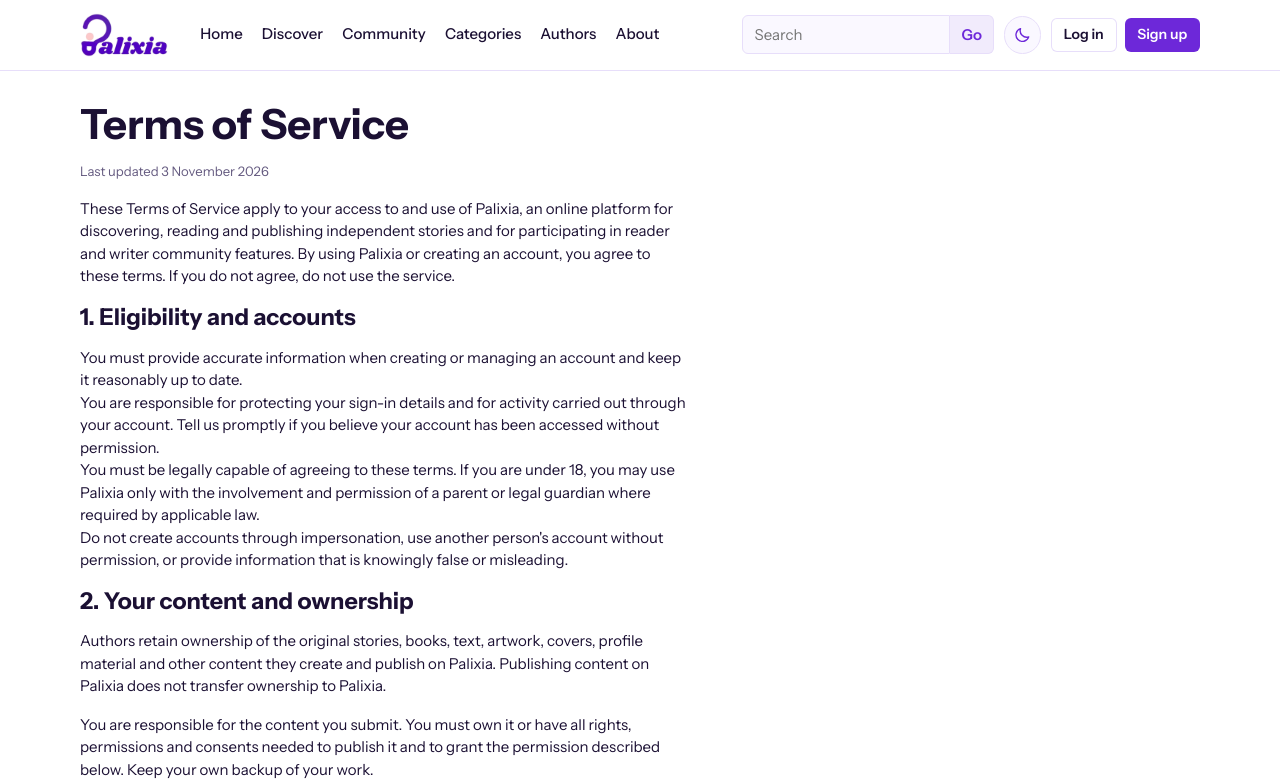
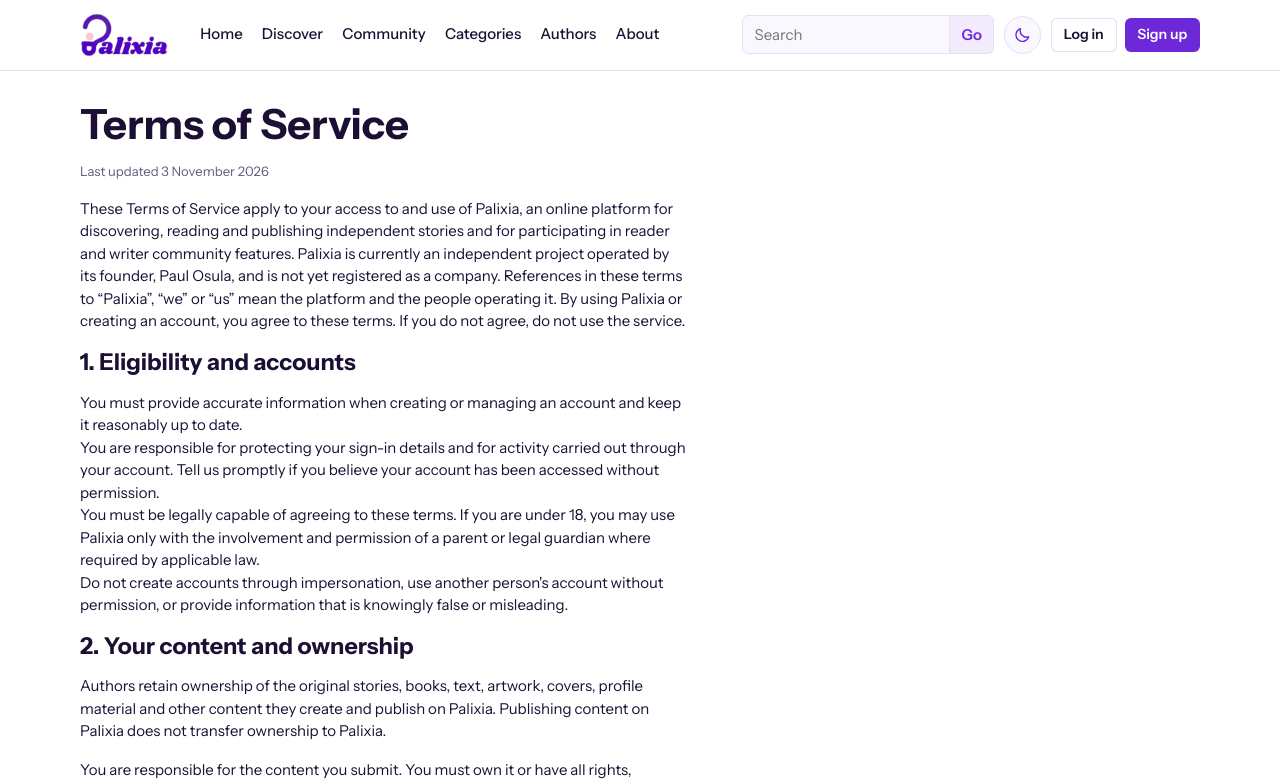
Before and after one commit to palixaentertainment-sketch/palixa-site, a Next.js app: page /terms in a window 1280 px wide. Shown: the top 784 px of the page. Built offline with nearby package versions, Linux system fonts and the light colour scheme; no server answers; the database is empty.

Commit message:
Clarify Palixia is not yet registered

```diff
--- a/app/terms/page.js
+++ b/app/terms/page.js
@@ -8,7 +8,7 @@ export default function Terms() {
     <div className="stack narrow legal">
       <h1 className="h1">Terms of Service</h1>
       <p className="fine">Last updated 3 November 2026</p>
-      <p>These Terms of Service apply to your access to and use of Palixia, an online platform for discovering, reading and publishing independent stories and for participating in reader and writer community features. By using Palixia or creating an account, you agree to these terms. If you do not agree, do not use the service.</p>
+      <p>These Terms of Service apply to your access to and use of Palixia, an online platform for discovering, reading and publishing independent stories and for participating in reader and writer community features. Palixia is currently an independent project operated by its founder, Paul Osula, and is not yet registered as a company. References in these terms to “Palixia”, “we” or “us” mean the platform and the people operating it. By using Palixia or creating an account, you agree to these terms. If you do not agree, do not use the service.</p>
 
       <h2 className="h2">1. Eligibility and accounts</h2>
       <ul>
```
